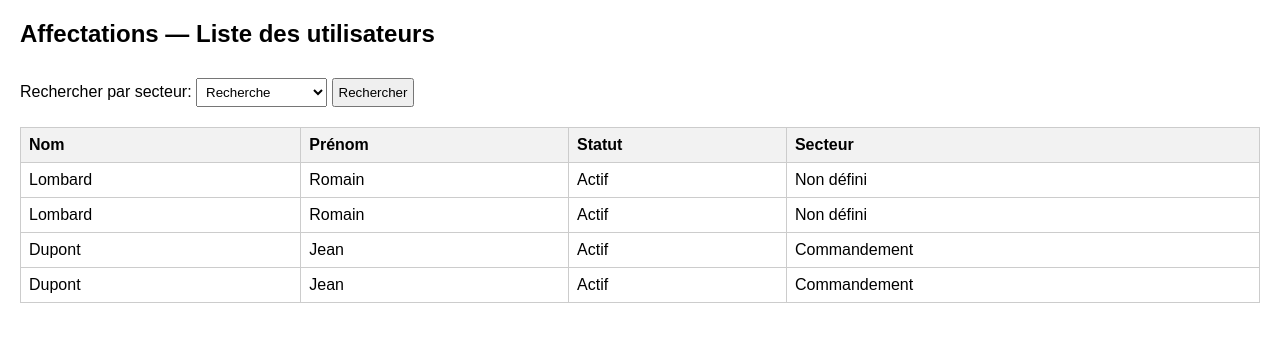
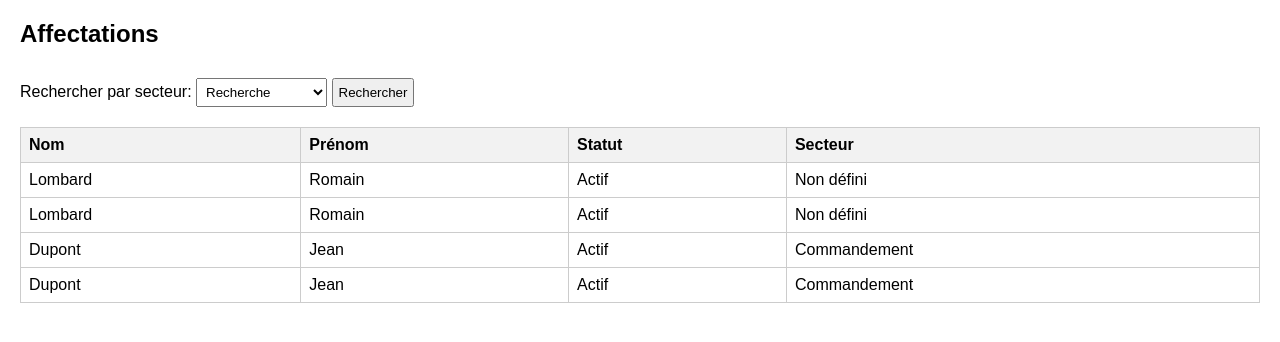
Before and after one commit to romain1021/OrbiBase, a PHP site: page /vues/affectation.php in a window 1280 px wide. Shown: the top 342 px of the page. Run offline with PHP 8.4, Linux system fonts and the light colour scheme; data comes from the database, SQL or seed files in the repository.

Commit message:
Update affectation.php

```diff
--- a/vues/affectation.php
+++ b/vues/affectation.php
@@ -27,7 +27,7 @@ $users = $result->fetchAll(PDO::FETCH_ASSOC);
 </head>
 <body>
 
-<h2> Affectations — Liste des utilisateurs</h2>
+<h2> Affectations</h2>
 
 <form method="GET" action="index.php">
     <input type="hidden" name="page" value="affectation">
```
